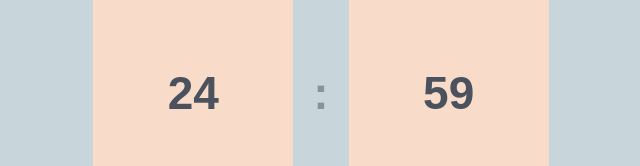
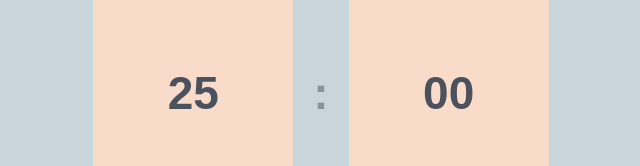
Before and after one commit to 5urf/pomodoro, a React (Vite) app: page / in a window 1280 px wide. Shown: the part 172-338 px from the top of the page, without its empty margins (319-959 px from the left). Built offline with nearby package versions, Linux system fonts and the light colour scheme.

Commit message:
feat(Timer): 타이머 로직 Timer 컴포넌트 반영

```diff
--- a/src/components/Timer.tsx
+++ b/src/components/Timer.tsx
@@ -1,5 +1,7 @@
 import { motion } from "framer-motion";
+import { useEffect } from "react";
 import styled from "styled-components";
+import useTimerStore from "../store/useTimerStore";
 const Container = styled.div`
   display: flex;
   flex-direction: row;
@@ -31,14 +33,30 @@ const Colon = styled(Text)`
 `;
 
 const Timer = () => {
+  const { minutes, seconds, isStart, countDown } = useTimerStore(
+    (state) => state
+  );
+
+  useEffect(() => {
+    let interverId: number | undefined;
+    if (isStart) {
+      interverId = setInterval(() => {
+        countDown();
+      }, 1000);
+    } else {
+      clearInterval(interverId);
+    }
+    return () => clearInterval(interverId);
+  }, [isStart, countDown]);
+
   return (
     <Container>
       <Minute>
-        <Text>24</Text>
+        <Text>{String(minutes).padStart(2, "0")}</Text>
       </Minute>
       <Colon>:</Colon>
       <Second>
-        <Text>59</Text>
+        <Text>{String(seconds).padStart(2, "0")}</Text>
       </Second>
     </Container>
   );
```
